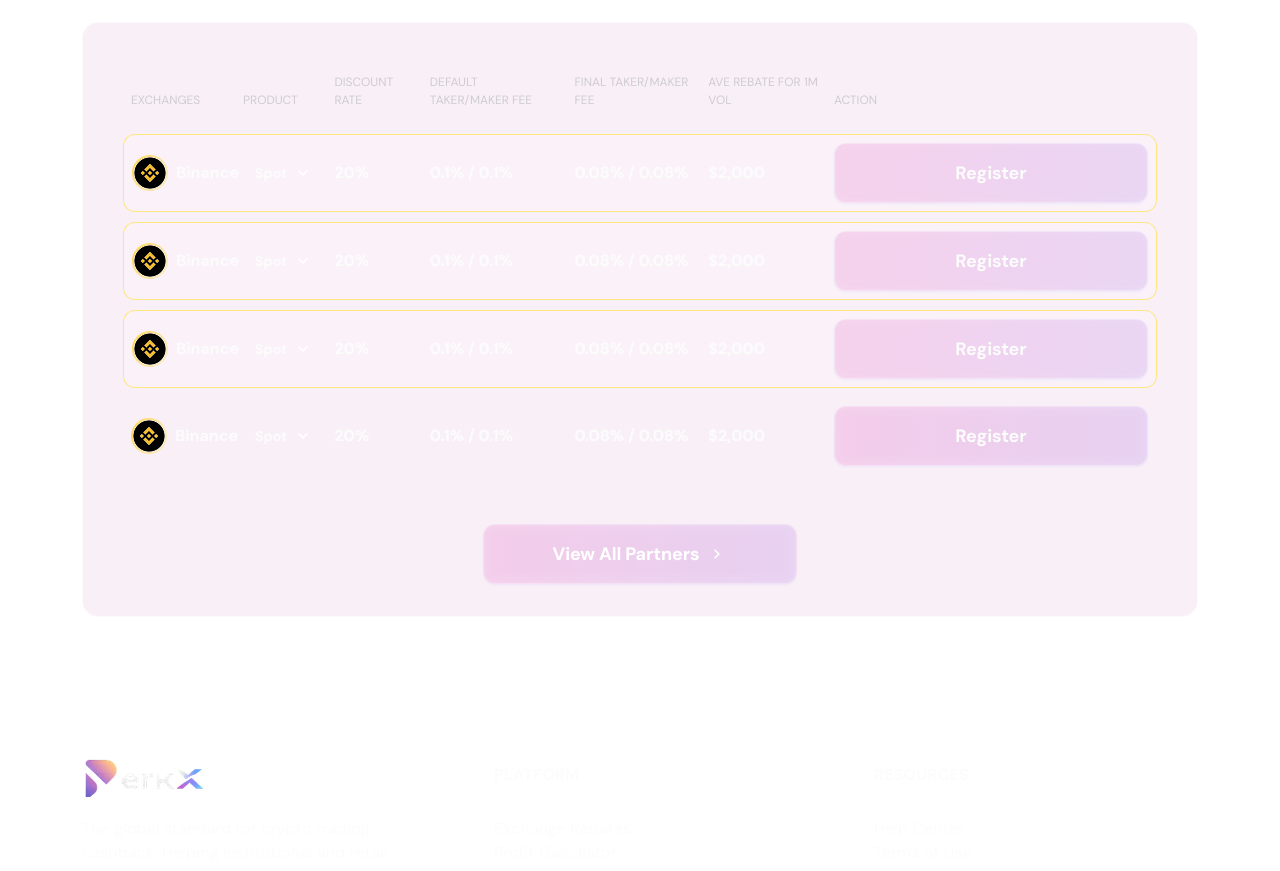
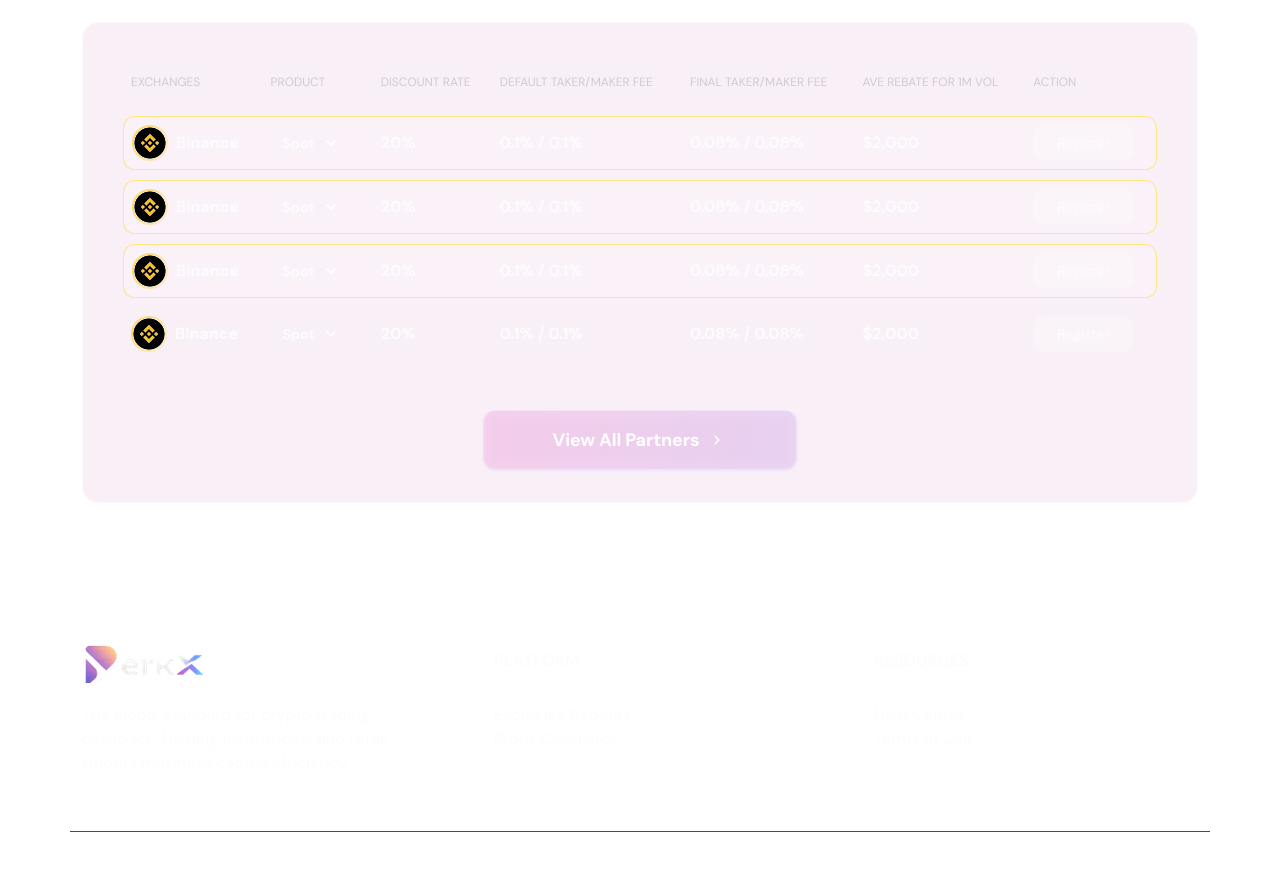
Before and after one commit to perkxofficial-blip/perkx, a Next.js app in the folder app/: page /en in a window 1280 px wide. Shown: the part 3020-3891 px from the top of the page. Built offline with nearby package versions, Linux system fonts and the light colour scheme; no server answers.

Commit message:
update pe link

```diff
--- a/app/components/public/PartnerExchangesTable.tsx
+++ b/app/components/public/PartnerExchangesTable.tsx
@@ -68,7 +68,7 @@
           <td>0.08% / 0.08%</td>
           <td>$2,000</td>
           <td>
-            <button className="pe-btn">
+            <button className="pe-link">
               Register
             </button>
           </td>
@@ -119,7 +119,7 @@
           <td>0.08% / 0.08%</td>
           <td>$2,000</td>
           <td>
-            <button className="pe-btn">
+            <button className="pe-link">
               Register
             </button>
           </td>
@@ -170,7 +170,7 @@
           <td>0.08% / 0.08%</td>
           <td>$2,000</td>
           <td>
-            <button className="pe-btn">
+            <button className="pe-link">
               Register
             </button>
           </td>
@@ -221,7 +221,7 @@
           <td>0.08% / 0.08%</td>
           <td>$2,000</td>
           <td>
-            <button className="pe-btn">
+            <button className="pe-link">
               Register
             </button>
           </td>
--- a/app/styles/public/styles.scss
+++ b/app/styles/public/styles.scss
@@ -744,7 +744,7 @@
       border: none;
     }
   }
-  .pe-btn {
+  .pe-link {
     display: flex;
     width: 100px;
     padding: 8px 10px;
@@ -767,7 +767,7 @@
     letter-spacing: -0.084px;
   }
 
-  .pe-btn:hover {
+  .pe-link:hover {
     background: rgba(255, 255, 255, 0.32);
     box-shadow: 0 2px 2px rgba(255, 255, 255, 0.18);
     transform: translateY(-1px);
```
